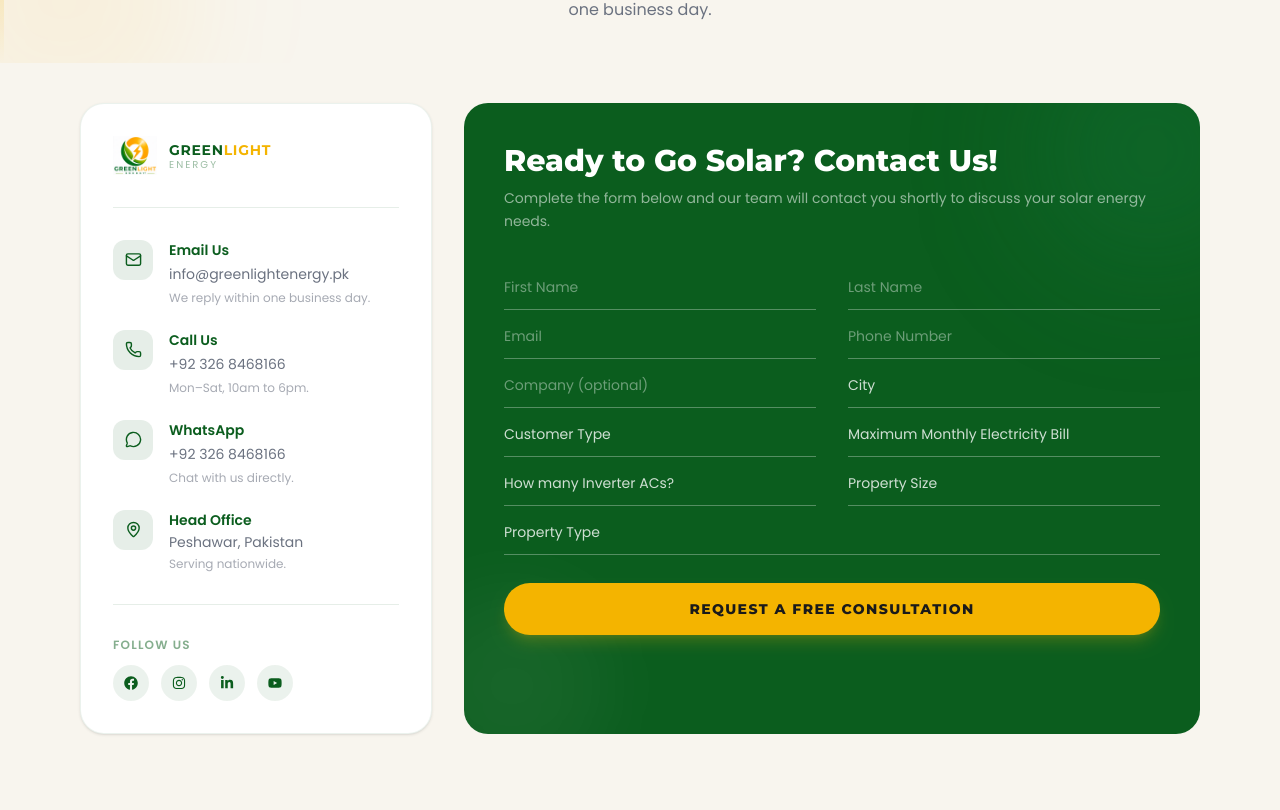
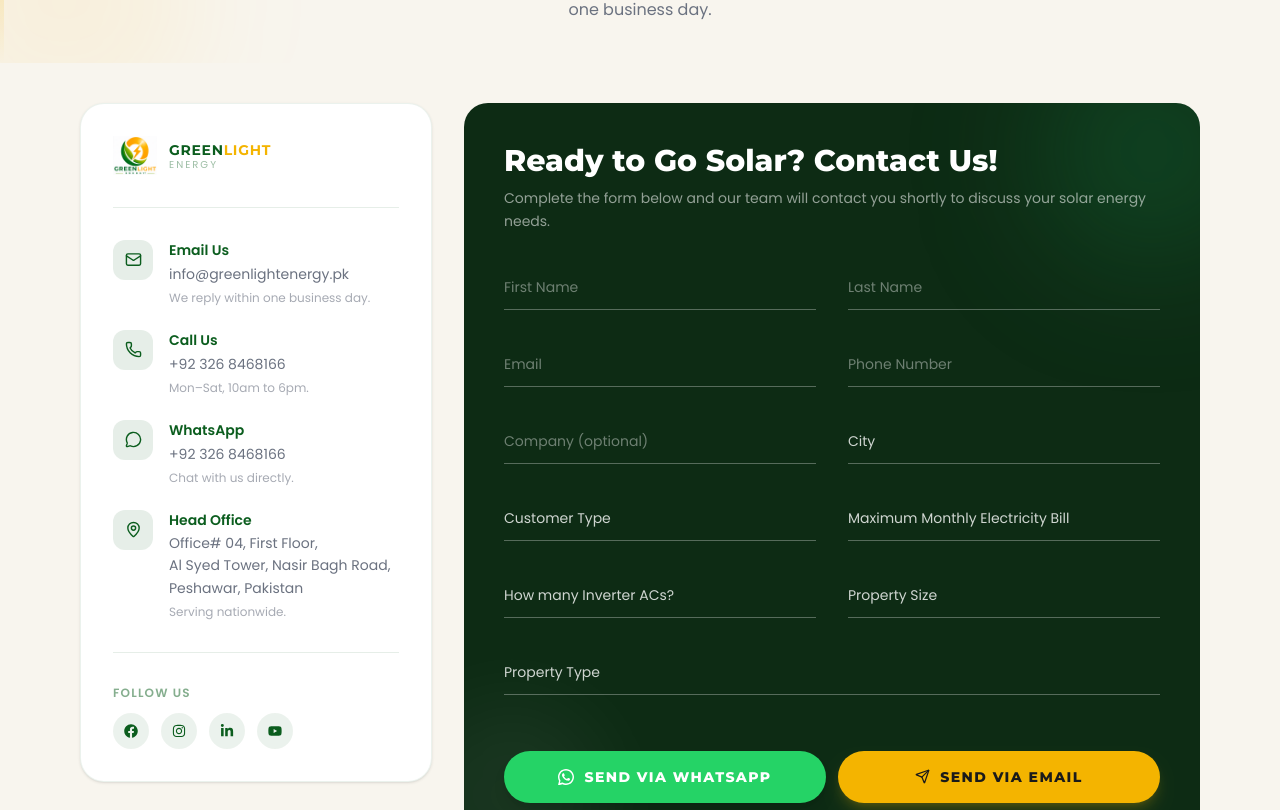
Before and after one commit to mazharktk5/GreenLight-Energy, a Next.js app: page /contact in a window 1280 px wide. Shown: the part 370-1180 px from the top of the page. Built offline with nearby package versions, Linux system fonts and the light colour scheme.

Commit message:
feat: integrate emailjs for contact form submissions and add WhatsApp sharing functionality

```diff
--- a/package.json
+++ b/package.json
@@ -9,6 +9,7 @@
     "lint": "eslint"
   },
   "dependencies": {
+    "@emailjs/browser": "^4.4.1",
     "clsx": "^2.1.1",
     "framer-motion": "^12.42.2",
     "lucide-react": "^1.24.0",
--- a/src/app/contact/page.tsx
+++ b/src/app/contact/page.tsx
@@ -1,8 +1,9 @@
 "use client";
 
 import Image from "next/image";
-import { useState, FormEvent } from "react";
-import { Mail, Phone, MessageCircle, MapPin } from "lucide-react";
+import { useState, useRef } from "react";
+import emailjs from "@emailjs/browser";
+import { Mail, Phone, MessageCircle, MapPin, Send } from "lucide-react";
 import { FaFacebook, FaInstagram, FaLinkedinIn, FaYoutube } from "react-icons/fa";
 
 const cities = [
@@ -24,23 +25,84 @@ const selectClass =
 const inputClass =
     "w-full bg-transparent border-b border-white/30 text-white text-sm py-3 focus:outline-none focus:border-gold transition-colors placeholder-white/40";
 
+const WHATSAPP_NUMBER = "923268468166";
+
 export default function ContactPage() {
     const [submitted, setSubmitted] = useState(false);
+    const [emailSending, setEmailSending] = useState(false);
+    const [whatsappLoading, setWhatsappLoading] = useState(false);
+    const formRef = useRef<HTMLFormElement>(null);
 
-    const handleSubmit = (e: FormEvent) => {
-        e.preventDefault();
-        setSubmitted(true);
+    const getFormData = () => {
+        const fd = new FormData(formRef.current!);
+        return {
+            firstName: fd.get("firstName") as string,
+            lastName: fd.get("lastName") as string,
+            email: fd.get("email") as string,
+            phone: fd.get("phone") as string,
+            company: fd.get("company") as string,
+            city: fd.get("city") as string,
+            customerType: fd.get("customerType") as string,
+            monthlyBill: fd.get("monthlyBill") as string,
+            inverterACs: fd.get("inverterACs") as string,
+            propertySize: fd.get("propertySize") as string,
+            propertyType: fd.get("propertyType") as string,
+        };
+    };
+
+    const handleWhatsApp = () => {
+        if (!formRef.current?.reportValidity()) return;
+        const d = getFormData();
+        const msg = [
+            "Hello GreenLight Energy! 👋",
+            "",
+            "*New Website Inquiry*",
+            "",
+            `*Name:* ${d.firstName} ${d.lastName}`,
+            `*Email:* ${d.email}`,
+            `*Phone:* ${d.phone}`,
+            `*Company:* ${d.company || "—"}`,
+            `*City:* ${d.city}`,
+            `*Customer Type:* ${d.customerType}`,
+            `*Monthly Bill:* ${d.monthlyBill}`,
+            `*Inverter ACs:* ${d.inverterACs}`,
+            `*Property Size:* ${d.propertySize}`,
+            `*Property Type:* ${d.propertyType}`,
+        ].join("\n");
+
+        window.open(`https://wa.me/${WHATSAPP_NUMBER}?text=${encodeURIComponent(msg)}`, "_blank");
+
+        // Don't hide the form for WhatsApp, just give button feedback
+        setWhatsappLoading(true);
+        setTimeout(() => setWhatsappLoading(false), 3000);
+    };
+
+    const handleEmail = async () => {
+        if (!formRef.current?.reportValidity()) return;
+        setEmailSending(true);
+        const d = getFormData();
+        try {
+            await emailjs.send(
+                process.env.NEXT_PUBLIC_EMAILJS_SERVICE_ID!,
+                process.env.NEXT_PUBLIC_EMAILJS_TEMPLATE_ID!,
+                { ...d, name: `${d.firstName} ${d.lastName}` },
+                process.env.NEXT_PUBLIC_EMAILJS_PUBLIC_KEY!
+            );
+            setSubmitted(true);
+            formRef.current?.reset(); // Clear the form so it's fresh if they go back
+        } catch {
+            alert("Email failed to send. Please use WhatsApp or call us directly.");
+        } finally {
+            setEmailSending(false);
+        }
     };
 
     return (
         <main className="bg-cream min-h-screen">
             {/* ── Page header ─────────────────────────────────── */}
             <div className="bg-cream pt-32 pb-8 sm:pt-40 sm:pb-10 px-4 relative overflow-hidden">
-                {/* decorative ring top-right */}
-                <div className="absolute -top-24 -right-24 w-96 h-96 rounded-full border-[40px] border-primary/8 pointer-events-none" />
-                {/* gold blob bottom-left */}
+                <div className="absolute -top-24 -right-24 w-96 h-96 rounded-full border-40 border-primary/8 pointer-events-none" />
                 <div className="absolute -bottom-16 -left-16 w-64 h-64 rounded-full bg-gold/8 blur-3xl pointer-events-none" />
-                {/* left accent line */}
                 <div className="absolute left-0 top-0 bottom-0 w-1 bg-linear-to-b from-transparent via-gold/50 to-transparent pointer-events-none" />
                 <div className="relative mx-auto max-w-6xl text-center">
                     <span className="inline-block bg-gold text-dark text-[10px] font-bold tracking-widest uppercase px-4 py-1.5 rounded-full mb-4 shadow-sm">
@@ -129,7 +191,11 @@ export default function ContactPage() {
                                 </div>
                                 <div>
                                     <p className="text-primary font-semibold text-sm mb-0.5">Head Office</p>
-                                    <p className="text-gray text-sm">Peshawar, Pakistan</p>
+                                    <p className="text-gray text-sm leading-relaxed">
+                                        Office# 04, First Floor,<br />
+                                        Al Syed Tower, Nasir Bagh Road,<br />
+                                        Peshawar, Pakistan
+                                    </p>
                                     <p className="text-gray/60 text-xs mt-1">Serving nationwide.</p>
                                 </div>
                             </div>
@@ -156,25 +222,32 @@ export default function ContactPage() {
                     </div>
 
                     {/* ── Right form panel ── */}
-                    <div className="lg:col-span-2 bg-primary rounded-3xl p-8 sm:p-10 relative overflow-hidden">
+                    <div className="lg:col-span-2 bg-dark-footer rounded-3xl p-8 sm:p-10 relative overflow-hidden flex flex-col min-h-[500px]">
                         {/* decorative glows */}
                         <div className="absolute -top-16 -right-16 w-56 h-56 rounded-full bg-secondary/30 blur-3xl pointer-events-none" />
                         <div className="absolute -bottom-12 -left-12 w-48 h-48 rounded-full bg-white/5 blur-2xl pointer-events-none" />
 
                         {submitted ? (
-                            <div className="relative z-10 flex flex-col items-center justify-center text-center py-16">
-                                <div className="w-16 h-16 rounded-full bg-gold/20 border-2 border-gold flex items-center justify-center mb-5">
-                                    <svg className="w-7 h-7 text-gold" fill="none" stroke="currentColor" viewBox="0 0 24 24">
-                                        <path strokeLinecap="round" strokeLinejoin="round" strokeWidth={2.5} d="M5 13l4 4L19 7" />
+                            <div className="relative z-10 flex flex-col items-center justify-center text-center flex-1 py-10 px-4">
+                                <div className="w-20 h-20 rounded-full bg-gradient-to-tr from-gold/20 to-gold/5 border border-gold/30 flex items-center justify-center mb-6 shadow-[0_0_40px_rgba(212,175,55,0.15)]">
+                                    <svg className="w-10 h-10 text-gold" fill="none" stroke="currentColor" viewBox="0 0 24 24">
+                                        <path strokeLinecap="round" strokeLinejoin="round" strokeWidth={2} d="M5 13l4 4L19 7" />
                                     </svg>
                                 </div>
-                                <h2 className="font-heading font-extrabold text-white text-2xl mb-3">Thank You!</h2>
-                                <p className="text-white/60 text-sm max-w-sm leading-relaxed">
-                                    Your request has been submitted. A GreenLight energy consultant will reach out to you within one business day.
+                                <h2 className="font-heading font-extrabold text-white text-3xl mb-4">Request Received</h2>
+                                <p className="text-white/60 text-base max-w-md leading-relaxed mb-10">
+                                    Thank you for reaching out! A GreenLight energy consultant will review your details and contact you within one business day.
                                 </p>
+                                <button
+                                    type="button"
+                                    onClick={() => setSubmitted(false)}
+                                    className="text-gold text-sm font-bold tracking-widest uppercase hover:text-white transition-colors border-b border-gold/30 hover:border-white pb-1"
+                                >
+                                    Submit Another Inquiry
+                                </button>
                             </div>
                         ) : (
-                            <div className="relative z-10">
+                            <div className="relative z-10 flex flex-col flex-1">
                                 <h2 className="font-heading font-extrabold text-white text-2xl sm:text-3xl mb-2">
                                     Ready to Go Solar? Contact Us!
                                 </h2>
@@ -182,30 +255,30 @@ export default function ContactPage() {
                                     Complete the form below and our team will contact you shortly to discuss your solar energy needs.
                                 </p>
 
-                                <form onSubmit={handleSubmit} className="grid grid-cols-1 sm:grid-cols-2 gap-x-8 gap-y-1">
+                                <form ref={formRef} onSubmit={(e) => e.preventDefault()} className="grid grid-cols-1 sm:grid-cols-2 gap-x-8 gap-y-8 mb-8" noValidate>
                                     <div>
-                                        <input required placeholder="First Name" className={inputClass} />
+                                        <input required name="firstName" placeholder="First Name" className={inputClass} />
                                     </div>
                                     <div>
-                                        <input required placeholder="Last Name" className={inputClass} />
+                                        <input required name="lastName" placeholder="Last Name" className={inputClass} />
                                     </div>
                                     <div>
-                                        <input required type="email" placeholder="Email" className={inputClass} />
+                                        <input required name="email" type="email" placeholder="Email" className={inputClass} />
                                     </div>
                                     <div>
-                                        <input required type="tel" placeholder="Phone Number" className={inputClass} />
+                                        <input required name="phone" type="tel" placeholder="Phone Number" className={inputClass} />
                                     </div>
                                     <div>
-                                        <input placeholder="Company (optional)" className={inputClass} />
+                                        <input name="company" placeholder="Company (optional)" className={inputClass} />
                                     </div>
                                     <div>
-                                        <select required defaultValue="" className={selectClass}>
+                                        <select required name="city" defaultValue="" className={selectClass}>
                                             <option value="" disabled>City</option>
                                             {cities.map((c) => <option key={c}>{c}</option>)}
                                         </select>
                                     </div>
                                     <div>
-                                        <select required defaultValue="" className={selectClass}>
+                                        <select required name="customerType" defaultValue="" className={selectClass}>
                                             <option value="" disabled>Customer Type</option>
                                             <option>Residential</option>
                                             <option>Commercial</option>
@@ -214,7 +287,7 @@ export default function ContactPage() {
                                         </select>
                                     </div>
                                     <div>
-                                        <select required defaultValue="" className={selectClass}>
+                                        <select required name="monthlyBill" defaultValue="" className={selectClass}>
                                             <option value="" disabled>Maximum Monthly Electricity Bill</option>
                                             <option>Below Rs. 5,000</option>
                                             <option>Rs. 5,000 – 15,000</option>
@@ -225,7 +298,7 @@ export default function ContactPage() {
                                         </select>
                                     </div>
                                     <div>
-                                        <select required defaultValue="" className={selectClass}>
+                                        <select required name="inverterACs" defaultValue="" className={selectClass}>
                                             <option value="" disabled>How many Inverter ACs?</option>
                                             <option>None</option>
                                             <option>1 – 2</option>
@@ -235,7 +308,7 @@ export default function ContactPage() {
                                         </select>
                                     </div>
                                     <div>
-                                        <select required defaultValue="" className={selectClass}>
+                                        <select required name="propertySize" defaultValue="" className={selectClass}>
                                             <option value="" disabled>Property Size</option>
                                             <option>Below 5 Marla</option>
                                             <option>5 – 10 Marla</option>
@@ -245,7 +318,7 @@ export default function ContactPage() {
                                         </select>
                                     </div>
                                     <div className="sm:col-span-2">
-                                        <select required defaultValue="" className={selectClass}>
+                                        <select required name="propertyType" defaultValue="" className={selectClass}>
                                             <option value="" disabled>Property Type</option>
                                             <option>House</option>
                                             <option>Apartment / Flat</option>
@@ -256,16 +329,31 @@ export default function ContactPage() {
                                             <option>Other</option>
                                         </select>
                                     </div>
+                                </form>
 
-                                    <div className="sm:col-span-2 mt-6">
-                                        <button
-                                            type="submit"
-                                            className="w-full py-4 bg-gold text-dark font-heading font-extrabold text-sm tracking-widest uppercase rounded-full hover:brightness-105 transition-all shadow-lg shadow-gold/20"
-                                        >
-                                            Request a Free Consultation
-                                        </button>
-                                    </div>
-                                </form>
+                                {/* Send actions pinned to card bottom */}
+                                <div className="mt-auto pt-6 grid grid-cols-1 sm:grid-cols-2 gap-3">
+                                    <button
+                                        type="button"
+                                        onClick={handleWhatsApp}
+                                        className="flex items-center justify-center gap-2.5 py-4 bg-[#25D366] text-white font-heading font-extrabold text-sm tracking-widest uppercase rounded-full hover:brightness-110 transition-all shadow-lg"
+                                    >
+                                        <svg viewBox="0 0 24 24" fill="currentColor" className="w-4 h-4 shrink-0">
+                                            <path d="M17.472 14.382c-.297-.149-1.758-.867-2.03-.967-.273-.099-.471-.148-.67.15-.197.297-.767.966-.94 1.164-.173.199-.347.223-.644.075-.297-.15-1.255-.463-2.39-1.475-.883-.788-1.48-1.761-1.653-2.059-.173-.297-.018-.458.13-.606.134-.133.298-.347.446-.52.149-.174.198-.298.298-.497.099-.198.05-.371-.025-.52-.075-.149-.669-1.612-.916-2.207-.242-.579-.487-.5-.669-.51-.173-.008-.371-.01-.57-.01-.198 0-.52.074-.792.372-.272.297-1.04 1.016-1.04 2.479 0 1.462 1.065 2.875 1.213 3.074.149.198 2.096 3.2 5.077 4.487.709.306 1.262.489 1.694.625.712.227 1.36.195 1.871.118.571-.085 1.758-.719 2.006-1.413.248-.694.248-1.289.173-1.413-.074-.124-.272-.198-.57-.347z" />
+                                            <path d="M12 0C5.373 0 0 5.373 0 12c0 2.127.558 4.126 1.532 5.862L.057 23.882a.5.5 0 00.61.61l6.02-1.475A11.94 11.94 0 0012 24c6.627 0 12-5.373 12-12S18.627 0 12 0zm0 21.818a9.8 9.8 0 01-5.031-1.384l-.36-.214-3.733.915.931-3.733-.235-.374A9.818 9.818 0 1112 21.818z" />
+                                        </svg>
+                                        {whatsappLoading ? "Opening WhatsApp..." : "Send via WhatsApp"}
+                                    </button>
+                                    <button
+                                        type="button"
+                                        onClick={handleEmail}
+                                        disabled={emailSending}
+                                        className="flex items-center justify-center gap-2.5 py-4 bg-gold text-dark font-heading font-extrabold text-sm tracking-widest uppercase rounded-full hover:brightness-105 transition-all shadow-lg shadow-gold/20 disabled:opacity-60 disabled:cursor-not-allowed"
+                                    >
+                                        <Send size={15} className="shrink-0" />
+                                        {emailSending ? "Sending…" : "Send via Email"}
+                                    </button>
+                                </div>
                             </div>
                         )}
                     </div>
```
Also changed, not shown: 1 other file (tests, documents, lock files or other folders).
